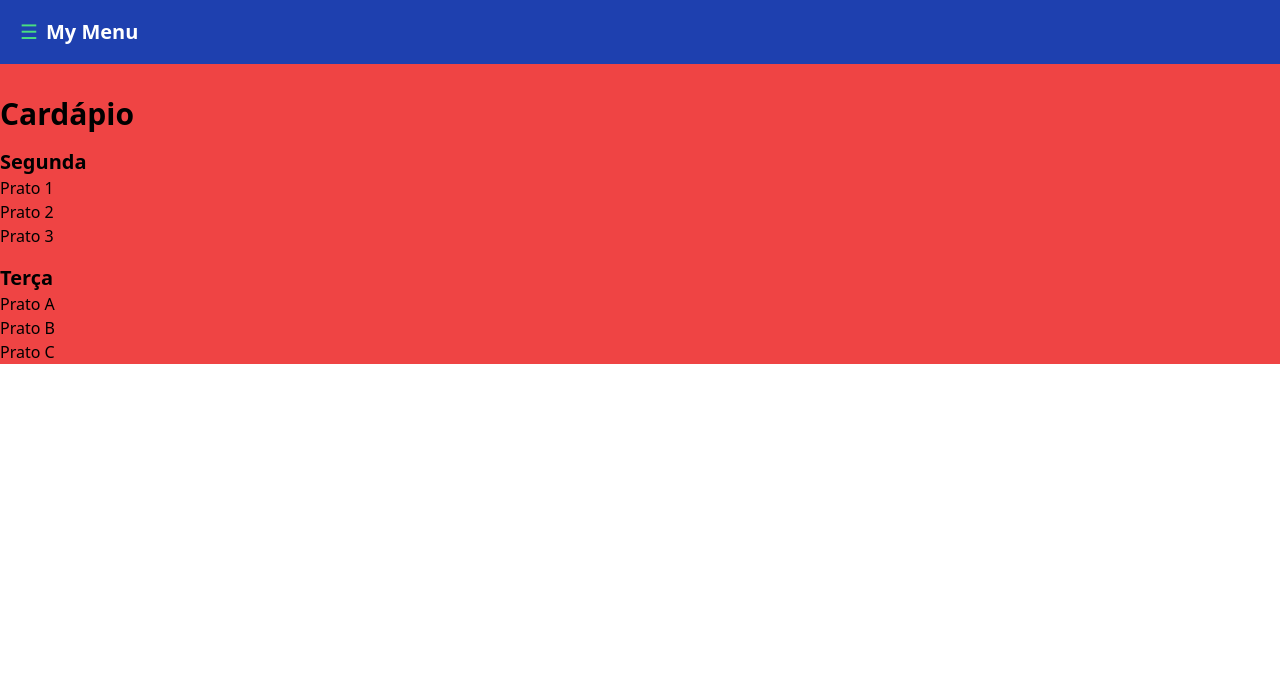
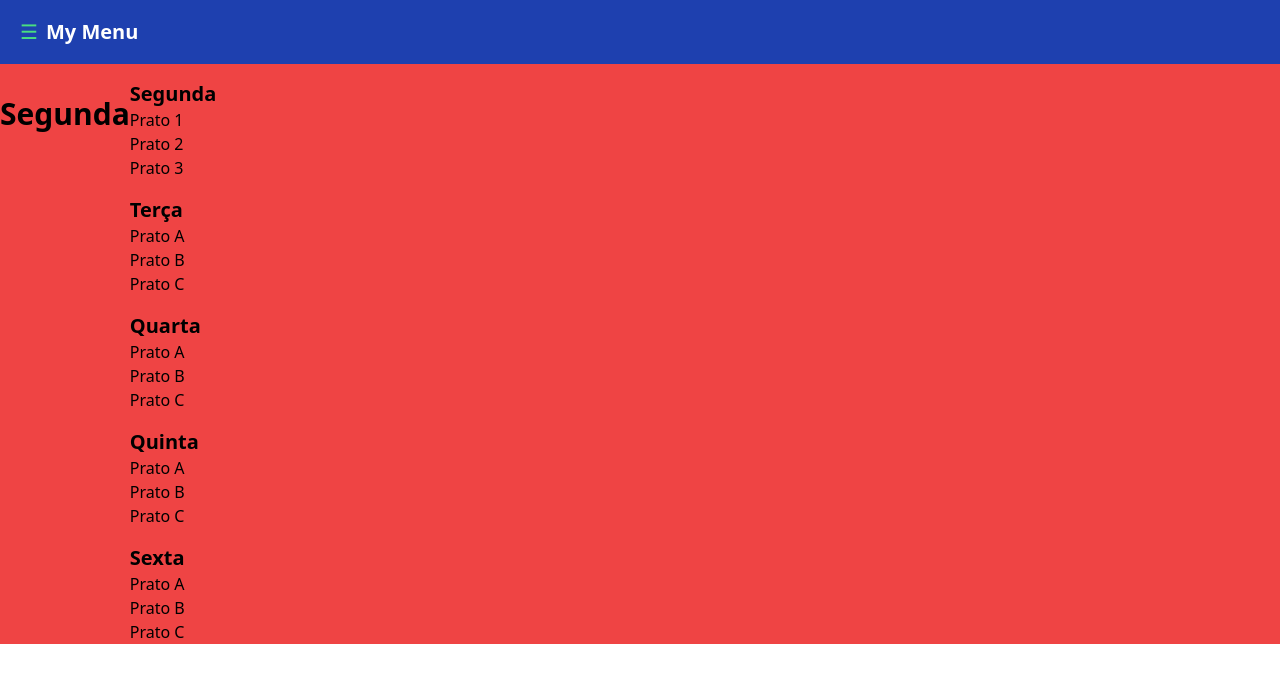
Before and after one commit to Projeto-Menu/mvr-front, a Vue app: page / in a window 1280 px wide. Shown: the top 682 px of the page. Built offline with nearby package versions, Linux system fonts and the light colour scheme.

Commit message:
Ajustes Cardapio

```diff
--- a/src/components/Cardapio.vue
+++ b/src/components/Cardapio.vue
@@ -1,7 +1,9 @@
 <template>
   <div :class="{ 'ml-60': isSidebarVisible }" class="bg-red-500 flex">
-    <div class="flex-1">
-      <h2 class="text-3xl font-semibold mt-8 mb-4">Cardápio</h2>
+    <div class="flex justify-center">
+      <h2 class="text-3xl font-semibold mt-8 mb-4">Segunda</h2>
+    </div>
+    <div>
       <div v-for="(dia, index) in diasSemana" :key="index">
         <h3 class="text-xl font-semibold mt-4">{{ dia.nome }}</h3>
         <ul>
@@ -11,19 +13,12 @@
         </ul>
       </div>
     </div>
+
   </div>
 </template>
 
 <script>
-import Header from "@/components/Header.vue";
-import SidebarMenu from "@/components/SidebarMenu.vue";
-
 export default {
-  components: {
-    Header,
-    SidebarMenu,
-  },
-
   props: {
     isSidebarVisible: Boolean,
   },
@@ -39,14 +34,26 @@
           nome: "Terça",
           pratos: ["Prato A", "Prato B", "Prato C"],
         },
+        {
+          nome: "Quarta",
+          pratos: ["Prato A", "Prato B", "Prato C"],
+        },
+        {
+          nome: "Quinta",
+          pratos: ["Prato A", "Prato B", "Prato C"],
+        },
+        {
+          nome: "Sexta",
+          pratos: ["Prato A", "Prato B", "Prato C"],
+        },
         // Adicione os demais dias da semana com seus respectivos pratos
       ],
     };
   },
   methods: {
-    teste(){
-      console.log("teste cardapio")
-    }
+    teste() {
+      console.log("teste cardapio");
+    },
   },
 };
 </script>
--- a/src/views/Home.vue
+++ b/src/views/Home.vue
@@ -1,5 +1,5 @@
 <template>
-  <div>
+  <div class="h-screen">
     <Header @toggle-sidebar="toggleSidebar" />
     <SidebarMenu :visible="isSidebarVisible" @close="closeSidebar" />
     <Cardapio :isSidebarVisible="isSidebarVisible" />
```
